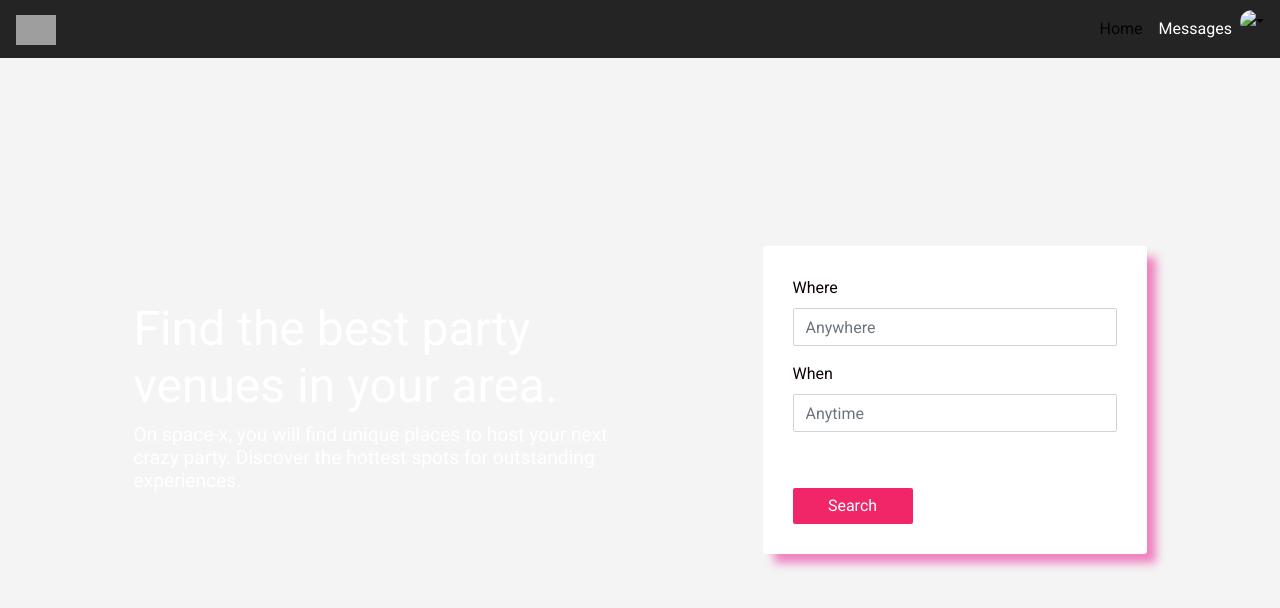
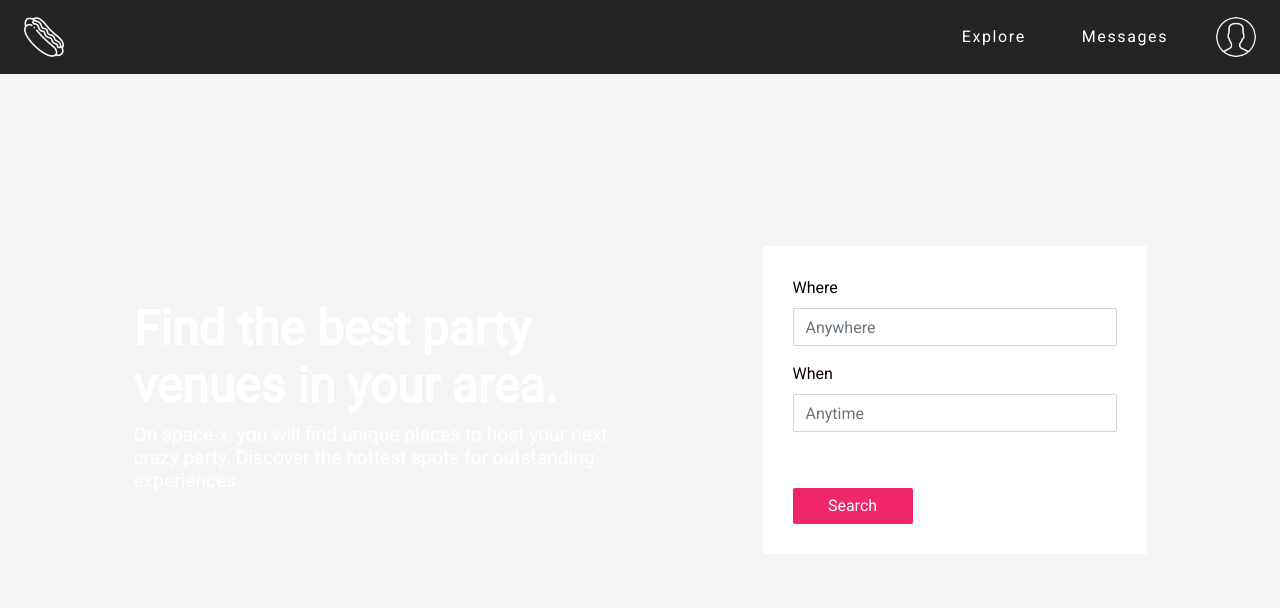
Before and after one commit to zoe-gld/space-x, a Rails app: page / in a window 1280 px wide. Shown: the top 608 px of the page. Run offline with Rails 7, Linux system fonts and the light colour scheme; a user stored in the database is signed in; style sheets or scripts are compiled from the project's sources; some libraries are stand-ins or nearby versions; grey boxes are pictures that could not be loaded.

Commit message:
fixed navbar

```diff
--- a/app/assets/stylesheets/components/_avatar.scss
+++ b/app/assets/stylesheets/components/_avatar.scss
@@ -9,12 +9,10 @@
 .avatar-bordered {
   width: 40px;
   border-radius: 50%;
-  box-shadow: 0 1px 2px rgba(0,0,0,0.2);
   border: white 1px solid;
 }
 .avatar-square {
   width: 40px;
   border-radius: 0px;
-  box-shadow: 0 1px 2px rgba(0,0,0,0.2);
   border: white 1px solid;
 }
--- a/app/assets/stylesheets/components/_navbar.scss
+++ b/app/assets/stylesheets/components/_navbar.scss
@@ -6,6 +6,7 @@
   top: 0;
   width: 100vw;
   z-index: 100000000000000;
+  padding: .75em 1.5em;
 }
 
 
@@ -22,4 +23,29 @@
 .navbar-light .navbar-nav .nav-link {
     color: white;
     -webkit-font-smoothing: antialiased;
+    margin-right: 2.5em;
+    letter-spacing: .1em;
+
+    &:hover {
+      color: #f02669
+    }
+    &:active {
+      color: white;
+    }
 }
+
+
+
+.navbar-light .navbar-toggler-icon {
+    background-image: url("menu-burger.png");
+    width: 40px;
+
+    &:active {
+      border: none;
+      outline: none;
+    }
+}
+
+button:focus {
+    outline: none
+   }
--- a/app/assets/stylesheets/config/_fonts.scss
+++ b/app/assets/stylesheets/config/_fonts.scss
@@ -1,10 +1,12 @@
 // Import Google fonts
 @import url("https://fonts.googleapis.com/css?family=Open+Sans:400,300,700|Raleway:400,100,300,700,500");
 @import url('https://fonts.googleapis.com/css?family=Roboto&display=swap');
+@import url('https://fonts.googleapis.com/css?family=Red+Hat+Display&display=swap');
 
 // Define fonts for body and headers
-$body-font: "Roboto", "Helvetica", "sans-serif";
+$body-font: "Red Hat Display", "Helvetica", "sans-serif";
 $headers-font: "Roboto", "Helvetica", "sans-serif";
+
 
 // To use a font file (.woff) uncomment following lines
 // @font-face {
--- a/app/assets/stylesheets/pages/_home.scss
+++ b/app/assets/stylesheets/pages/_home.scss
@@ -30,7 +30,8 @@ h3 {
 
 .hero-text h1 {
   font-size: 3em;
-  color: white
+  color: white;
+  font-weight: bold;
 }
 
 
@@ -44,7 +45,6 @@ form {
   background-color: white;
   width: 30vw;
   border-radius: 3px;
-  box-shadow: 10px 10px 10px -1px rgba(235, 52, 155,0.6);
 }
 
 .btn-primary {
--- a/app/views/layouts/application.html.erb
+++ b/app/views/layouts/application.html.erb
@@ -14,7 +14,7 @@
 
     <div class="navbar navbar-expand-sm navbar-light navbar-lewagon">
       <%= link_to "#", class: "navbar-brand" do %>
-        <%= image_tag "https://raw.githubusercontent.com/lewagon/fullstack-images/master/uikit/logo.png" %>
+        <%= image_tag "hotdog.png" %>
         <% end %>
       <button class="navbar-toggler" type="button" data-toggle="collapse" data-target="#navbarSupportedContent" aria-controls="navbarSupportedContent" aria-expanded="false" aria-label="Toggle navigation">
         <span class="navbar-toggler-icon"></span>
@@ -22,14 +22,14 @@
       <div class="collapse navbar-collapse" id="navbarSupportedContent">
         <ul class="navbar-nav mr-auto">
           <% if user_signed_in? %>
-            <li class="nav-item active">
-              <%= link_to "Home", "#", class: "nav-link" %>
+            <li class="nav-item">
+              <%= link_to "Explore", "#", class: "nav-link" %>
             </li>
             <li class="nav-item">
               <%= link_to "Messages", "#", class: "nav-link" %>
             </li>
             <li class="nav-item dropdown">
-              <%= image_tag "https://kitt.lewagon.com/placeholder/users/ssaunier", class: "avatar dropdown-toggle", id: "navbarDropdown", data: { toggle: "dropdown" }, 'aria-haspopup': true, 'aria-expanded': false %>
+              <%= image_tag "user.png", class: "avatar dropdown-toggle", id: "navbarDropdown", data: { toggle: "dropdown" }, 'aria-haspopup': true, 'aria-expanded': false %>
               <div class="dropdown-menu dropdown-menu-right" aria-labelledby="navbarDropdown">
                 <%= link_to "Action", "#", class: "dropdown-item" %>
                 <%= link_to "Another action", "#", class: "dropdown-item" %>
```
Also changed, not shown: app/assets/images/hotdog.png (added), app/assets/images/menu-burger.png (added), app/assets/images/menu.svg (deleted), app/assets/images/user.png (added), app/assets/stylesheets/application.scss (line endings or trailing spaces).
